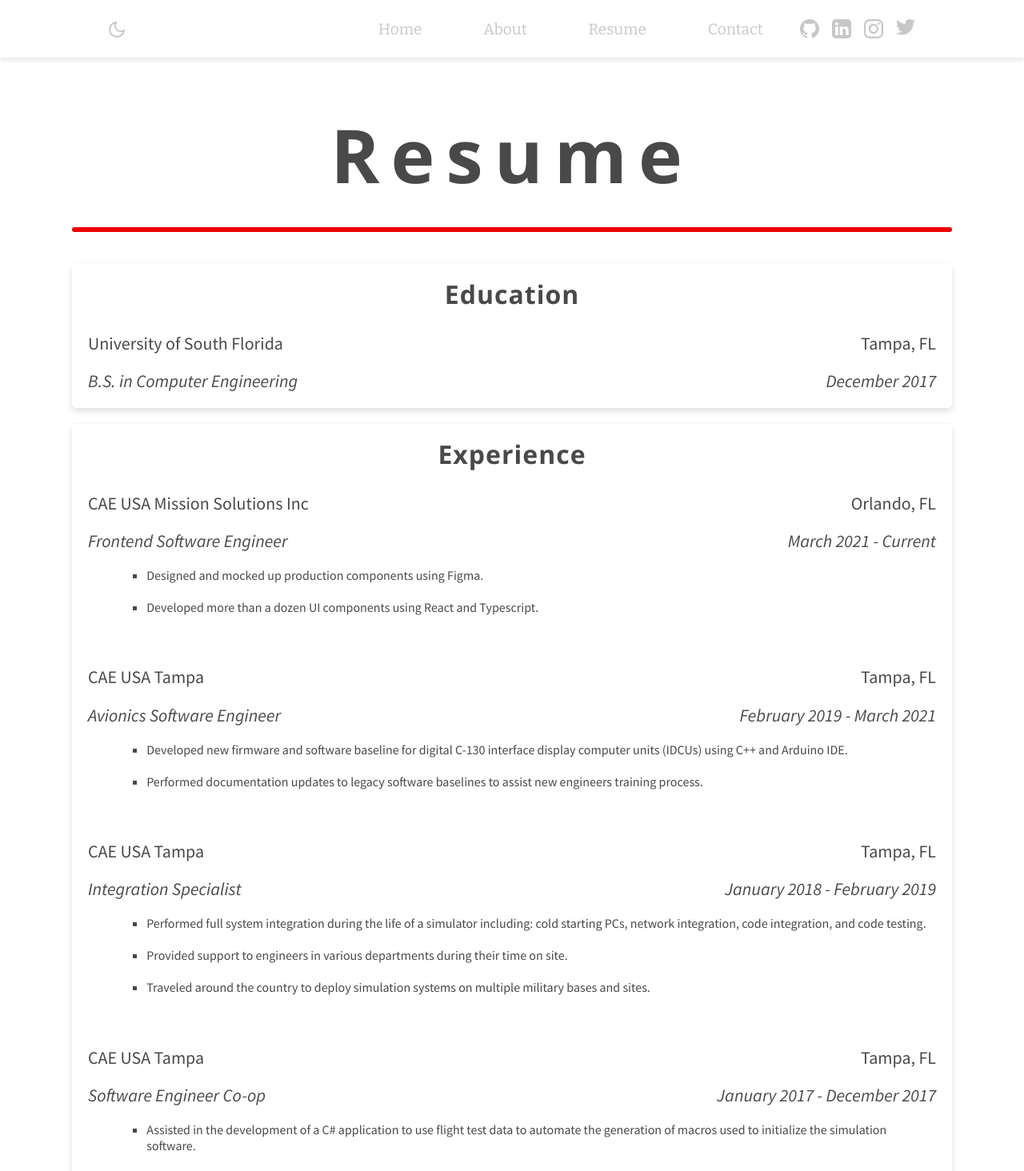
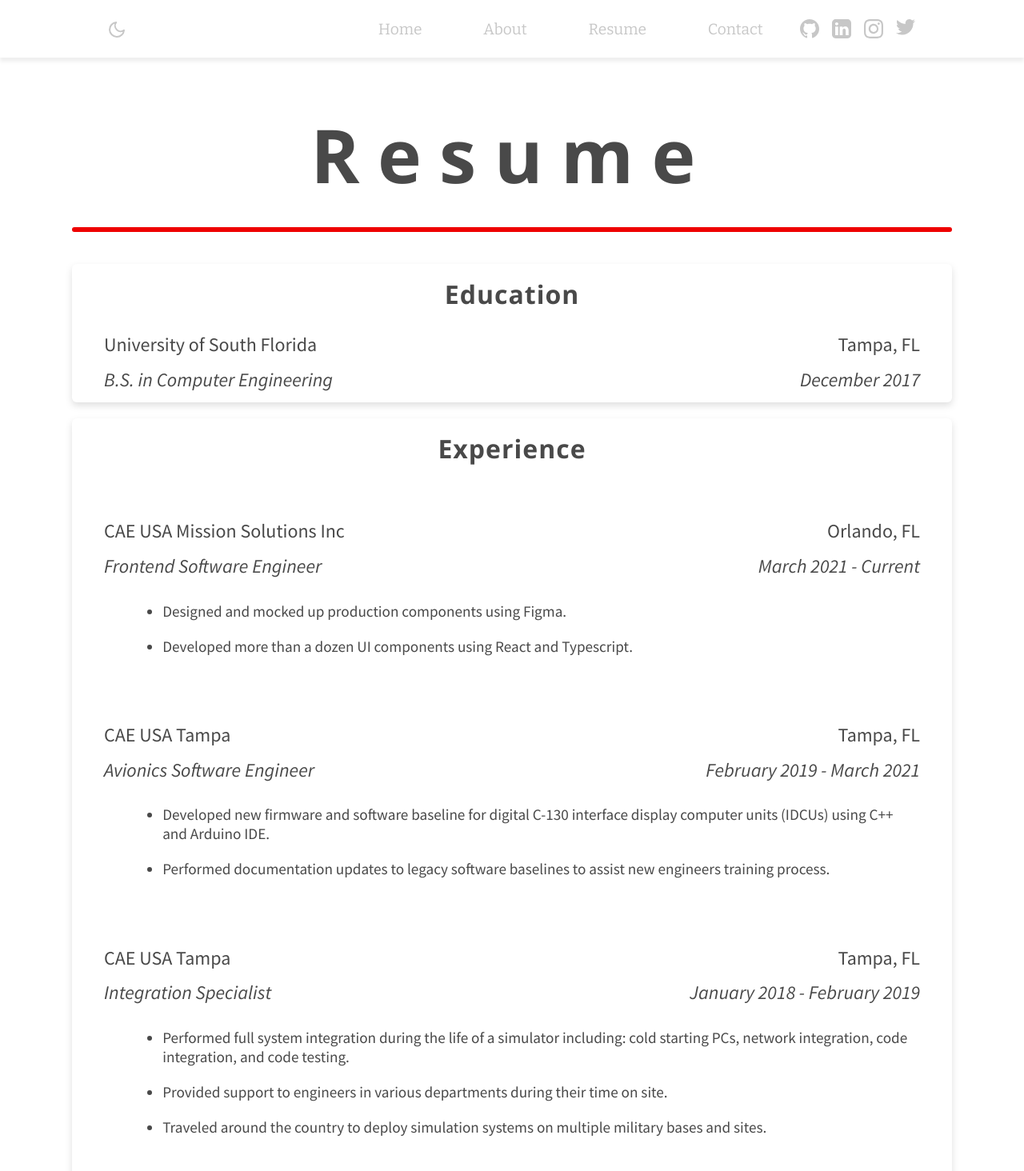
Before and after one commit to TSimmz/tsimmz.github.io, a React (Create React App) app: page /resume in a window 1280 px wide. Shown: the top 1464 px of the page at 80% size. Built offline with nearby package versions, Linux system fonts and the light colour scheme; the HTML template or start-up script is replaced by a standard one.

Commit message:
Adjusting resume page styling

```diff
--- a/src/components/common/PageTitle/index.js
+++ b/src/components/common/PageTitle/index.js
@@ -3,9 +3,8 @@
 
 export const PageTitle = styled.h1`
   font-size: clamp(4rem, 6vw + 1rem, 9rem);
-  letter-spacing: 1.1vw;
+  letter-spacing: 1.4rem;
   margin: 0;
-  white-space: normal;
 
   color: ${({ theme }) =>
     theme === 'light' ? lightTheme.darkColor : darkTheme.darkColor};
--- a/src/components/landing/Resume/Education/styles.js
+++ b/src/components/landing/Resume/Education/styles.js
@@ -6,7 +6,7 @@
   flex-direction: column;
   border-radius: 6px;
   margin-bottom: 20px;
-  padding: 0px 20px;
+  padding: 0px 40px;
   background-color: ${({ theme }) =>
     theme === 'light' ? lightTheme.navbarColor : darkTheme.navbarColor};
   ${({ theme }) =>
--- a/src/components/landing/Resume/Experience/Experience.jsx
+++ b/src/components/landing/Resume/Experience/Experience.jsx
@@ -8,7 +8,7 @@
       <h4>Experience</h4>
       {experience.map(
         ({ company, location, start, end, position, responsibilities }) => (
-          <Job>
+          <Job key={start}>
             <Row italic={false}>
               <p>{company}</p>
               <p>{location}</p>
--- a/src/components/landing/Resume/Experience/styles.js
+++ b/src/components/landing/Resume/Experience/styles.js
@@ -2,12 +2,11 @@
 import { lightTheme, darkTheme } from 'providers/ThemeProvider';
 
 export const Wrapper = styled.div`
-  width: 100%;
   display: flex;
   flex-direction: column;
   border-radius: 6px;
   margin-bottom: 20px;
-  padding: 0px 20px;
+  padding: 0px 40px;
   background-color: ${({ theme }) =>
     theme === 'light' ? lightTheme.navbarColor : darkTheme.navbarColor};
   ${({ theme }) =>
@@ -26,5 +25,5 @@
 export const Job = styled.div`
   display: flex;
   flex-direction: column;
-  margin-bottom: 20px;
+  margin-top: 40px;
 `;
--- a/src/components/landing/Resume/Skills/styles.js
+++ b/src/components/landing/Resume/Skills/styles.js
@@ -7,7 +7,7 @@
   flex-direction: column;
   border-radius: 6px;
   margin-bottom: 20px;
-  padding: 0px 20px;
+  padding: 0px 40px;
   background-color: ${({ theme }) =>
     theme === 'light' ? lightTheme.navbarColor : darkTheme.navbarColor};
   ${({ theme }) =>
--- a/src/components/landing/Resume/styles.js
+++ b/src/components/landing/Resume/styles.js
@@ -23,21 +23,32 @@
     letter-spacing: 1px;
     color: ${({ theme }) =>
       theme === 'light' ? lightTheme.darkColor : darkTheme.darkColor};
+    transition: 500ms;
   }
 
   p {
-    font-size: 22px;
+    font-size: 1.5rem;
     margin-bottom: 0.5rem;
     color: ${({ theme }) =>
       theme === 'light' ? lightTheme.darkColor : darkTheme.darkColor};
+    transition: 500ms;
+
+    @media (max-width: 770px) {
+      font-size: 1.1rem;
+    }
+  }
+
+  ul {
+    margin-top: 1rem;
   }
 
   li {
-    list-style: square;
+    font-size: 1.2rem;
     margin-left: 50px;
     margin-bottom: 20px;
     color: ${({ theme }) =>
       theme === 'light' ? lightTheme.darkColor : darkTheme.darkColor};
+    transition: 500ms;
   }
 `;
 
@@ -58,6 +69,6 @@
 export const Row = styled.div`
   display: flex;
   justify-content: space-between;
-  margin-bottom: 0.7rem;
+  margin-bottom: 0.3rem;
   font-style: ${({ italic }) => (italic ? 'italic' : 'normal')};
 `;
```
